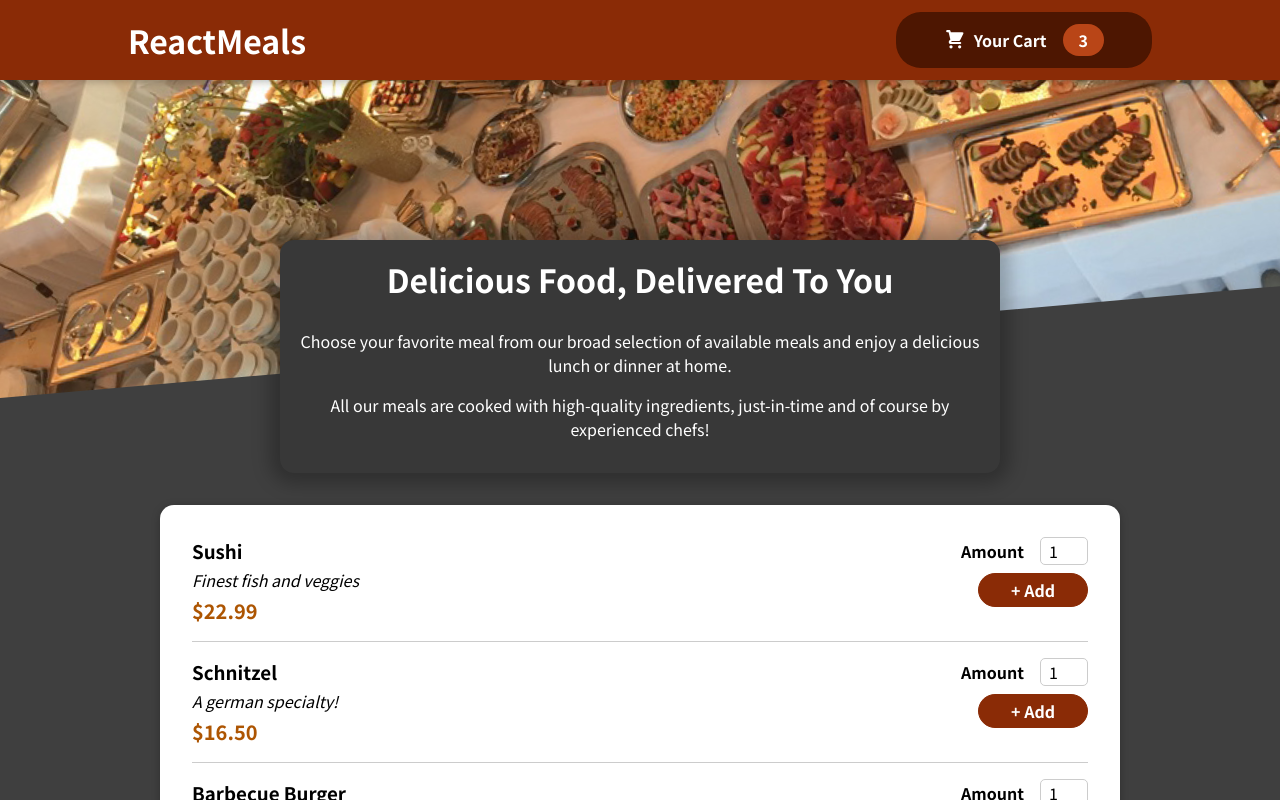
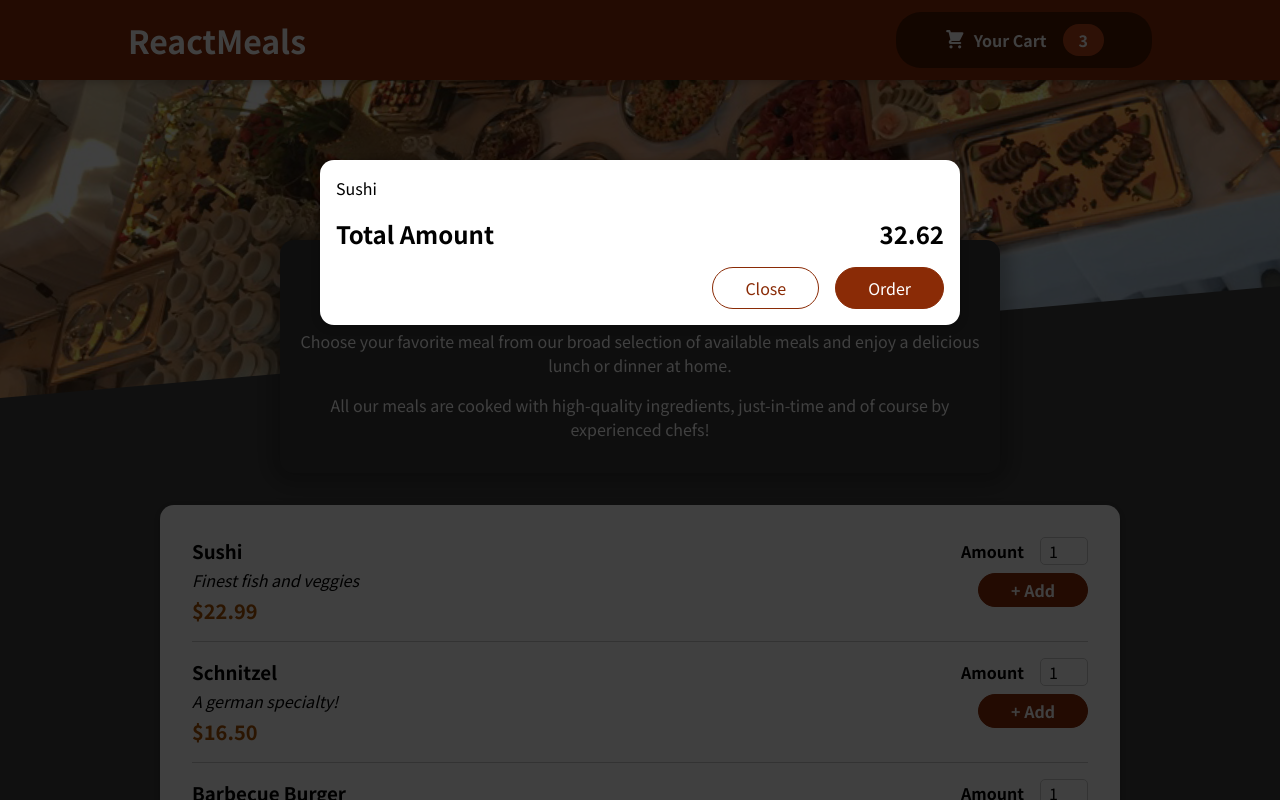
Before and after one commit to pablomaribondo/food-order-app, a React (Create React App) app: page / in a window 1280 px wide. Shown: the top 800 px of the page. Built offline with nearby package versions, Linux system fonts and the light colour scheme; the HTML template or start-up script is replaced by a standard one.

Commit message:
feat: create Cart component

```diff
--- a/src/App.tsx
+++ b/src/App.tsx
@@ -2,11 +2,13 @@ import { FC } from 'react';
 
 import Header from './components/Layout/Header';
 import Meals from './components/Meals/Meals';
+import Cart from './components/Cart/Cart';
 import './App.css';
 
 const App: FC = () => {
   return (
     <>
+      <Cart />
       <Header />
       <main>
         <Meals />
--- /dev/null
+++ b/src/components/Cart/Cart.module.css
@@ -0,0 +1,44 @@
+.cart-items {
+  list-style: none;
+  margin: 0;
+  padding: 0;
+}
+
+.total {
+  display: flex;
+  justify-content: space-between;
+  align-items: center;
+  font-weight: bold;
+  font-size: 1.5rem;
+  margin: 1rem 0;
+}
+
+.actions {
+  text-align: right;
+}
+
+.actions button {
+  font: inherit;
+  cursor: pointer;
+  background-color: transparent;
+  border: 1px solid #8a2b06;
+  padding: 0.5rem 2rem;
+  border-radius: 25px;
+  margin-left: 1rem;
+}
+
+.actions button:hover,
+.actions button:active {
+  background-color: #5a1a01;
+  border-color: #5a1a01;
+  color: white;
+}
+
+.actions .button--alt {
+  color: #8a2b06;
+}
+
+.actions .button {
+  background-color: #8a2b06;
+  color: white;
+}
--- /dev/null
+++ b/src/components/Cart/Cart.tsx
@@ -0,0 +1,33 @@
+import { FC } from 'react';
+
+import Modal from '../UI/Modal/Modal';
+import styles from './Cart.module.css';
+
+interface CartProps {}
+
+const cartItems = [{ id: 'c1', name: 'Sushi', amount: 2, price: 12.99 }];
+const Cart: FC<CartProps> = () => {
+  return (
+    <Modal>
+      <ul className={styles['cart-items']}>
+        {cartItems.map(item => (
+          <li key={item.id}>{item.name}</li>
+        ))}
+      </ul>
+      <div className={styles.total}>
+        <span>Total Amount</span>
+        <span>32.62</span>
+      </div>
+      <div className={styles.actions}>
+        <button type="button" className={styles['button--alt']}>
+          Close
+        </button>
+        <button type="button" className={styles.button}>
+          Order
+        </button>
+      </div>
+    </Modal>
+  );
+};
+
+export default Cart;
```
